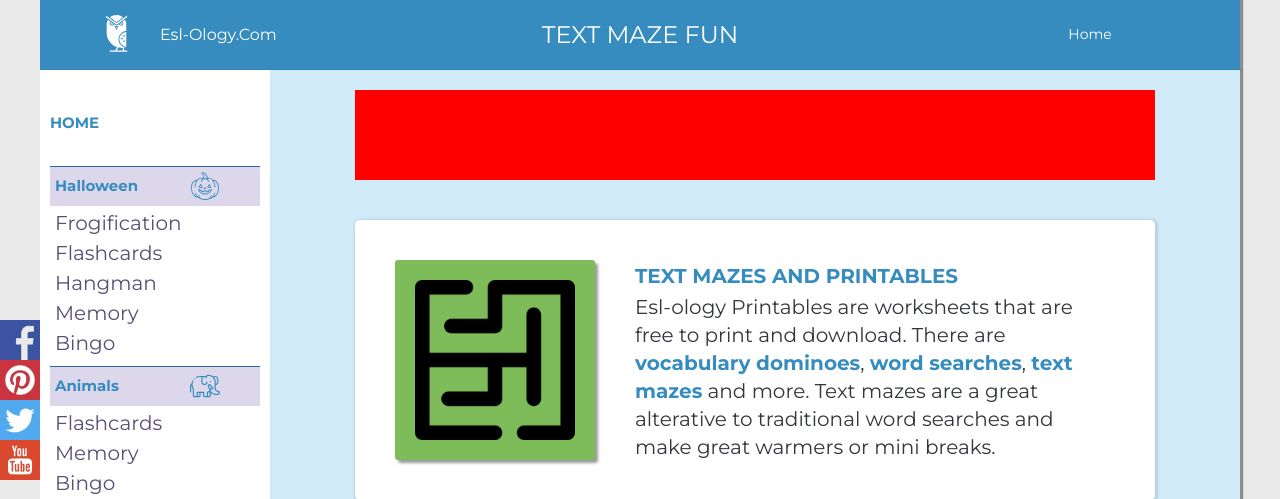
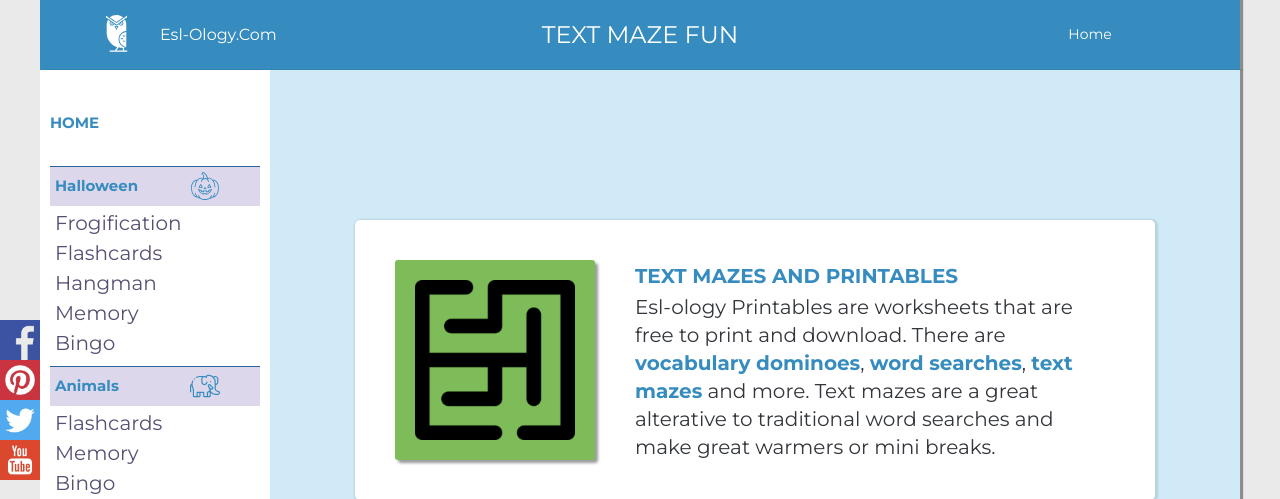
Before and after one commit to Dugsteer/Search-page, a PHP site: page /text-maze.php in a window 1280 px wide. Shown: the top 499 px of the page. Run offline with PHP 8.4, Linux system fonts and the light colour scheme.

Commit message:
Delete red bg to ads

```diff
--- a/css/styles.css
+++ b/css/styles.css
@@ -63,8 +63,7 @@ h4 {
   display: flex;
   align-items: center;
   justify-content: center;
-  margin: 2rem auto;
-  background-color: red; }
+  margin: 2rem auto; }
   @media only screen and (max-width: 37.5em) {
     .sense {
       width: 90%;
--- a/sass/components/_ads.scss
+++ b/sass/components/_ads.scss
@@ -5,7 +5,6 @@
   align-items: center;
   justify-content: center;
   margin: 2rem auto;
-background-color: red;
 
     @media only screen and (max-width: 37.5em) {
       width: 90%;
```
